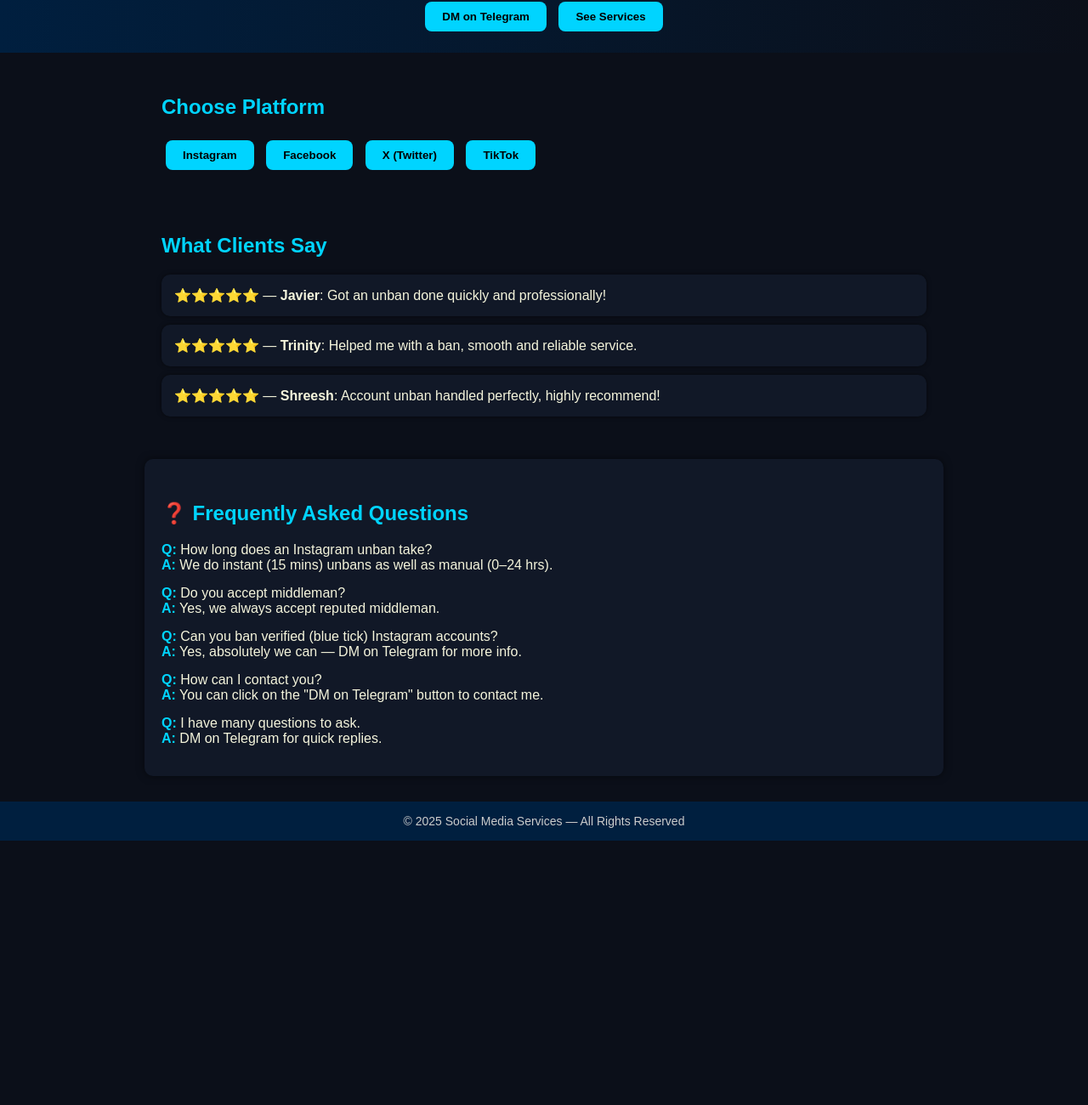
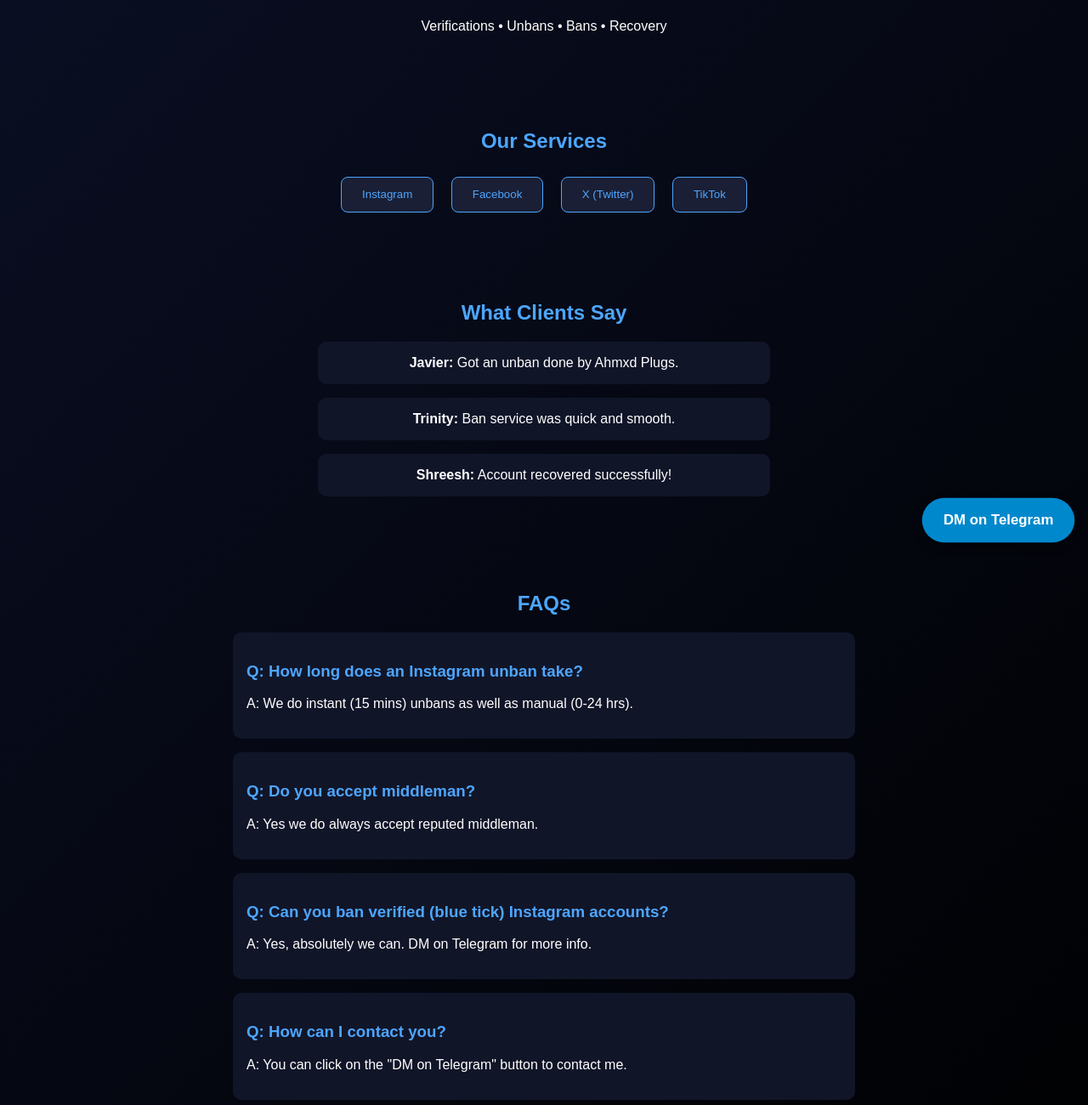
Before and after one commit to ahmxdplugs/social-media-services, a plain HTML site: page index.html in a window 1280 px wide. Shown: the part 143-1443 px from the top of the page at 85% size. Before the commit the page ends 1132 px from the top, so only its background shows below. Drawn offline with Linux system fonts and the light colour scheme.

Commit message:
Update index.html

```diff
--- a/index.html
+++ b/index.html
@@ -1,199 +1,180 @@
 <!DOCTYPE html>
 <html lang="en">
 <head>
-  <meta charset="UTF-8">
-  <meta name="viewport" content="width=device-width, initial-scale=1.0">
-  <title>Social Media Services — Verification, Bans & Recovery</title>
+  <meta charset="UTF-8" />
+  <meta name="viewport" content="width=device-width, initial-scale=1.0" />
+  <title>Ahmxd Plugs - Social Media Services</title>
   <style>
     body {
       margin: 0;
-      font-family: Arial, sans-serif;
-      background: #0b0f19; /* matte black/navy mix */
-      color: #f5f5dc; /* off-white / creme */
+      font-family: "Poppins", sans-serif;
+      background: linear-gradient(135deg, #0a0f24, #000000);
+      color: white;
     }
     header {
-      background: linear-gradient(90deg, #001f3f, #0b0f19);
-      padding: 20px;
       text-align: center;
-      color: #00d4ff;
+      padding: 2rem;
     }
     header img {
-      width: 70px;
+      width: 120px;
+      height: 120px;
       border-radius: 50%;
-      margin-bottom: 10px;
+      margin-bottom: 1rem;
     }
     h1 {
-      margin: 10px 0;
-      font-size: 28px;
+      font-size: 2.5rem;
+      color: #4da6ff;
+      animation: fadeInDown 1s ease;
     }
     h2 {
-      color: #00d4ff;
-      margin-top: 30px;
+      color: #4da6ff;
+      margin-top: 2rem;
     }
-    .btn {
-      background: #00d4ff;
-      color: #000;
-      padding: 10px 20px;
-      border: none;
+    section {
+      padding: 2rem;
+      text-align: center;
+    }
+    .services button {
+      background: #1a1f35;
+      border: 1px solid #4da6ff;
+      color: #4da6ff;
+      padding: 0.8rem 1.5rem;
+      margin: 0.5rem;
       border-radius: 8px;
       cursor: pointer;
-      margin: 5px;
-      font-weight: bold;
-      transition: 0.3s;
+      transition: all 0.3s;
     }
-    .btn:hover {
-      background: #0099cc;
+    .services button:hover {
+      background: #4da6ff;
+      color: #000;
     }
-    .section {
-      padding: 20px;
-      max-width: 900px;
-      margin: auto;
-    }
-    .services {
-      margin-top: 20px;
-    }
-    .service-box {
+    .service-list {
       display: none;
-      background: #111827;
-      padding: 20px;
-      border-radius: 10px;
-      margin-top: 15px;
-      box-shadow: 0 0 10px rgba(0,0,0,0.5);
-    }
-    .service-box.active {
-      display: block;
+      margin-top: 1rem;
     }
     .testimonial {
-      background: #111827;
-      padding: 15px;
+      background: #111528;
+      margin: 1rem auto;
+      padding: 1rem;
       border-radius: 10px;
-      margin: 10px 0;
-      box-shadow: 0 0 5px rgba(0,0,0,0.5);
+      max-width: 500px;
     }
     .faq {
-      background: #111827;
-      padding: 20px;
+      background: #111528;
+      padding: 1rem;
+      margin: 1rem auto;
       border-radius: 10px;
-      margin-top: 20px;
-      box-shadow: 0 0 10px rgba(0,0,0,0.5);
+      max-width: 700px;
+      text-align: left;
     }
-    .faq-item {
-      margin-bottom: 15px;
-    }
-    .faq-item strong {
-      color: #00d4ff;
+    .faq h3 {
+      color: #4da6ff;
     }
     footer {
-      background: #001f3f;
-      padding: 15px;
       text-align: center;
-      font-size: 14px;
-      color: #ccc;
-      margin-top: 30px;
+      padding: 1rem;
+      background: #0a0f24;
+      margin-top: 2rem;
+    }
+    .telegram-btn {
+      position: fixed;
+      bottom: 20px;
+      right: 20px;
+      background: #0088cc;
+      color: white;
+      padding: 1rem 1.5rem;
+      border-radius: 30px;
+      text-decoration: none;
+      font-weight: bold;
+      box-shadow: 0 4px 10px rgba(0,0,0,0.4);
+      animation: pulse 2s infinite;
+    }
+    @keyframes pulse {
+      0% { transform: scale(1); }
+      50% { transform: scale(1.05); }
+      100% { transform: scale(1); }
+    }
+    @keyframes fadeInDown {
+      from { opacity: 0; transform: translateY(-30px); }
+      to { opacity: 1; transform: translateY(0); }
     }
   </style>
 </head>
 <body>
   <header>
-    <img src="your-photo.jpg" alt="Profile"> <!-- Replace with your photo file -->
-    <h1>Trusted Social Media Solutions</h1>
-    <p>Verification, Bans & Unban, Account Recovery — Instagram • Facebook • TikTok • X</p>
-    <a href="https://t.me/yourtelegram" target="_blank"><button class="btn">DM on Telegram</button></a>
-    <button class="btn">See Services</button>
+    <img src="pfp.jpg" alt="Ahmxd Plugs" />
+    <h1>Ahmxd Plugs</h1>
+    <p>Verifications • Unbans • Bans • Recovery</p>
   </header>
 
-  <div class="section">
-    <h2>Choose Platform</h2>
-    <button class="btn" onclick="showService('instagram')">Instagram</button>
-    <button class="btn" onclick="showService('facebook')">Facebook</button>
-    <button class="btn" onclick="showService('twitter')">X (Twitter)</button>
-    <button class="btn" onclick="showService('tiktok')">TikTok</button>
+  <section class="services">
+    <h2>Our Services</h2>
+    <button onclick="toggleServices('instagram')">Instagram</button>
+    <button onclick="toggleServices('facebook')">Facebook</button>
+    <button onclick="toggleServices('twitter')">X (Twitter)</button>
+    <button onclick="toggleServices('tiktok')">TikTok</button>
 
-    <div id="instagram" class="service-box">
-      <h3>Instagram Services</h3>
-      <ul>
-        <li>Unbans & Recovery</li>
-        <li>Bans</li>
-        <li>Verification</li>
-        <li>Username Claim</li>
-      </ul>
+    <div id="instagram" class="service-list">
+      <p>Unbans/Recovery, Bans, Verifications, Username Claim</p>
     </div>
+    <div id="facebook" class="service-list">
+      <p>Unbans/Recovery, Bans, Verifications, Username Claim</p>
+    </div>
+    <div id="twitter" class="service-list">
+      <p>Unbans/Recovery, Bans, Username Claim</p>
+    </div>
+    <div id="tiktok" class="service-list">
+      <p>Unbans/Recovery, Bans, Username Claim</p>
+    </div>
+  </section>
 
-    <div id="facebook" class="service-box">
-      <h3>Facebook Services</h3>
-      <ul>
-        <li>Unbans & Recovery</li>
-        <li>Bans</li>
-        <li>Verification</li>
-        <li>Username Claim</li>
-      </ul>
+  <section>
+    <h2>What Clients Say</h2>
+    <div class="testimonial"><strong>Javier:</strong> Got an unban done by Ahmxd Plugs.</div>
+    <div class="testimonial"><strong>Trinity:</strong> Ban service was quick and smooth.</div>
+    <div class="testimonial"><strong>Shreesh:</strong> Account recovered successfully!</div>
+  </section>
+
+  <section>
+    <h2>FAQs</h2>
+    <div class="faq">
+      <h3>Q: How long does an Instagram unban take?</h3>
+      <p>A: We do instant (15 mins) unbans as well as manual (0-24 hrs).</p>
     </div>
-
-    <div id="twitter" class="service-box">
-      <h3>X (Twitter) Services</h3>
-      <ul>
-        <li>Unbans & Recovery</li>
-        <li>Bans</li>
-        <li>Username Claim</li>
-      </ul>
+    <div class="faq">
+      <h3>Q: Do you accept middleman?</h3>
+      <p>A: Yes we do always accept reputed middleman.</p>
     </div>
-
-    <div id="tiktok" class="service-box">
-      <h3>TikTok Services</h3>
-      <ul>
-        <li>Unbans & Recovery</li>
-        <li>Bans</li>
-        <li>Verification</li>
-        <li>Username Claim</li>
-      </ul>
+    <div class="faq">
+      <h3>Q: Can you ban verified (blue tick) Instagram accounts?</h3>
+      <p>A: Yes, absolutely we can. DM on Telegram for more info.</p>
     </div>
-  </div>
-
-  <div class="section">
-    <h2>What Clients Say</h2>
-    <div class="testimonial">
-      ⭐⭐⭐⭐⭐ — <strong>Javier</strong>: Got an unban done quickly and professionally!
+    <div class="faq">
+      <h3>Q: How can I contact you?</h3>
+      <p>A: You can click on the "DM on Telegram" button to contact me.</p>
     </div>
-    <div class="testimonial">
-      ⭐⭐⭐⭐⭐ — <strong>Trinity</strong>: Helped me with a ban, smooth and reliable service.
+    <div class="faq">
+      <h3>Q: I have many questions to ask.</h3>
+      <p>A: DM on Telegram for quick replies.</p>
     </div>
-    <div class="testimonial">
-      ⭐⭐⭐⭐⭐ — <strong>Shreesh</strong>: Account unban handled perfectly, highly recommend!
-    </div>
-  </div>
-
-  <div class="section faq">
-    <h2>❓ Frequently Asked Questions</h2>
-    <div class="faq-item">
-      <strong>Q:</strong> How long does an Instagram unban take?<br>
-      <strong>A:</strong> We do instant (15 mins) unbans as well as manual (0–24 hrs).
-    </div>
-    <div class="faq-item">
-      <strong>Q:</strong> Do you accept middleman?<br>
-      <strong>A:</strong> Yes, we always accept reputed middleman.
-    </div>
-    <div class="faq-item">
-      <strong>Q:</strong> Can you ban verified (blue tick) Instagram accounts?<br>
-      <strong>A:</strong> Yes, absolutely we can — DM on Telegram for more info.
-    </div>
-    <div class="faq-item">
-      <strong>Q:</strong> How can I contact you?<br>
-      <strong>A:</strong> You can click on the "DM on Telegram" button to contact me.
-    </div>
-    <div class="faq-item">
-      <strong>Q:</strong> I have many questions to ask.<br>
-      <strong>A:</strong> DM on Telegram for quick replies.
-    </div>
-  </div>
+  </section>
 
   <footer>
-    © 2025 Social Media Services — All Rights Reserved
+    <p>© 2025 Ahmxd Plugs | <a href="https://t.me/ahmxdplugs" style="color:#4da6ff;">@ahmxdplugs</a></p>
   </footer>
 
+  <a href="https://t.me/ahmxdplugs" class="telegram-btn">DM on Telegram</a>
+
   <script>
-    function showService(platform) {
-      document.querySelectorAll('.service-box').forEach(div => div.classList.remove('active'));
-      document.getElementById(platform).classList.add('active');
+    function toggleServices(id) {
+      const services = document.querySelectorAll('.service-list');
+      services.forEach(service => {
+        if (service.id === id) {
+          service.style.display = service.style.display === 'block' ? 'none' : 'block';
+        } else {
+          service.style.display = 'none';
+        }
+      });
     }
   </script>
 </body>
```
